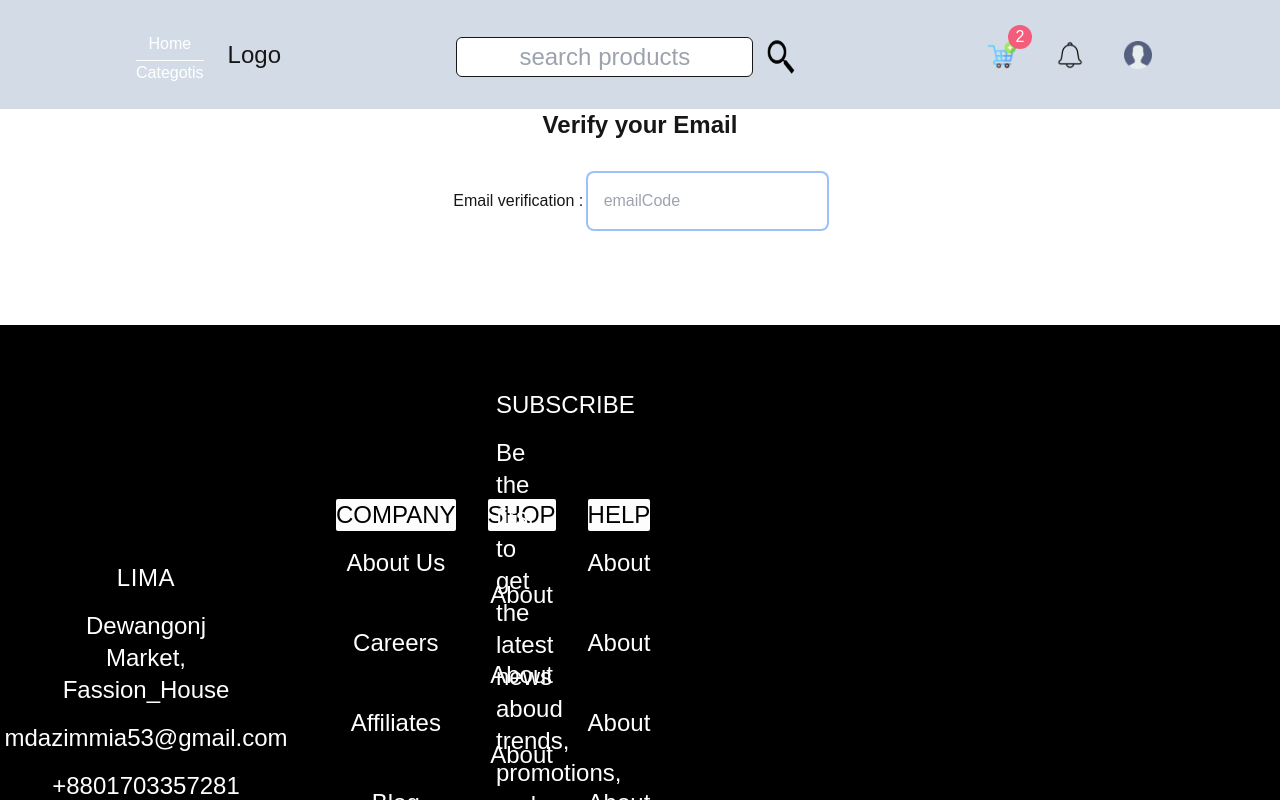
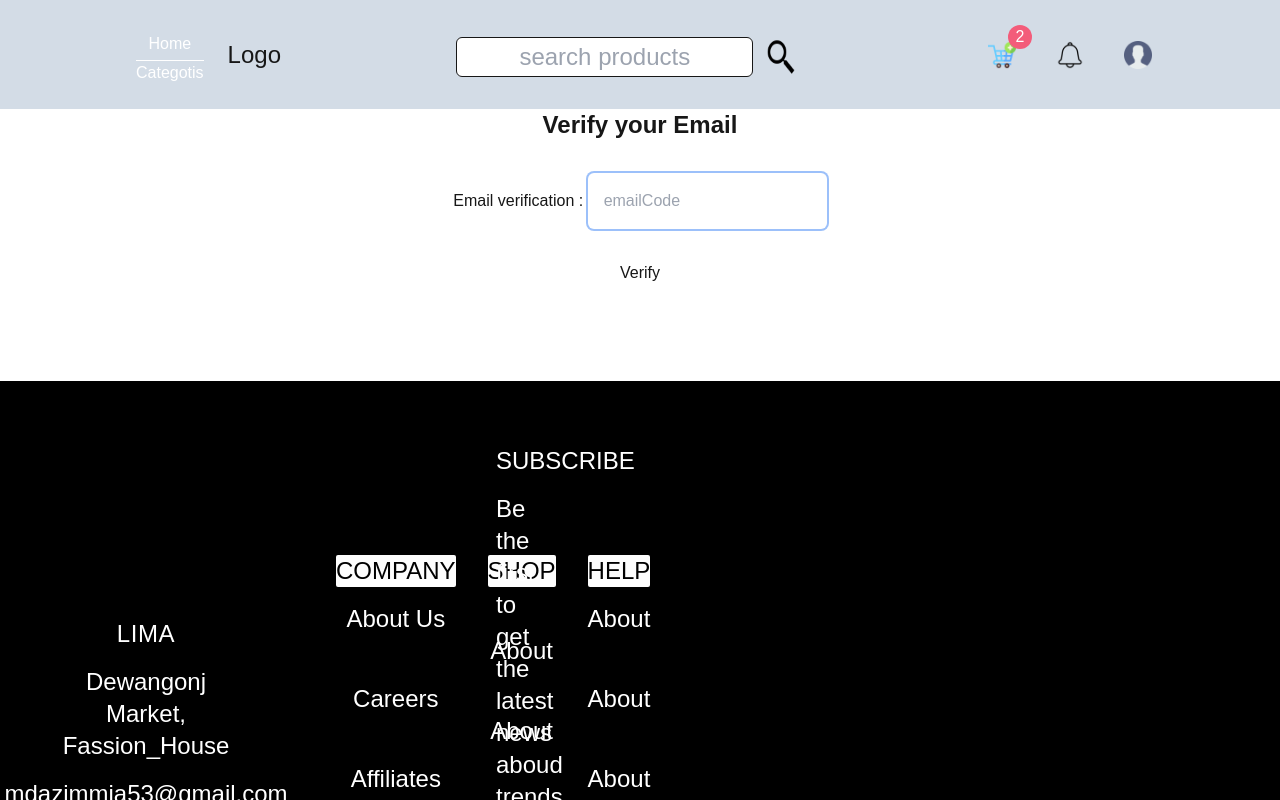
Before and after one commit to Azim-Mia/mwc-fashion, a Next.js app: page /login in a window 1280 px wide. Shown: the top 800 px of the page. Built offline with nearby package versions, Linux system fonts and the light colour scheme.

Commit message:
Update page.tsx

```diff
--- a/src/app/(pages)/login/page.tsx
+++ b/src/app/(pages)/login/page.tsx
@@ -51,6 +51,7 @@ const LoginPage =()=>{
     <input type="text" id="userName" name="username" placeholder="Enter Name"  className="ring-2 ring-gary-300 rounded-md p-4"/>
     </div>
     ):null}
+    <p>{buttonTitle}</p>
   </form>
   </div>)
 }
```
